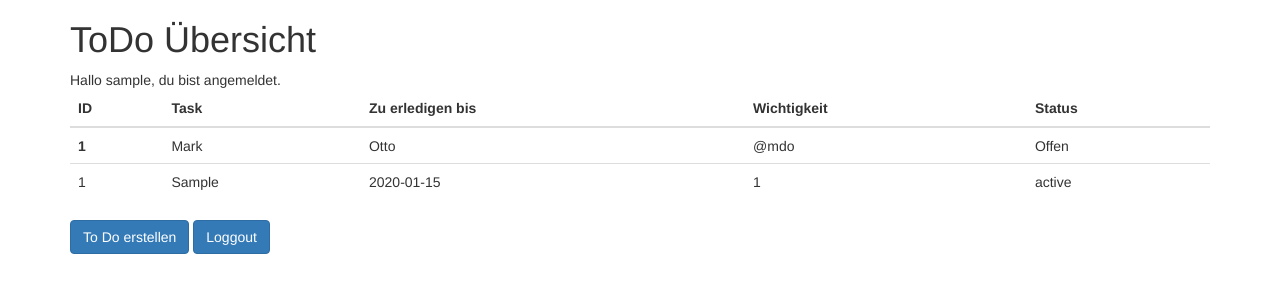
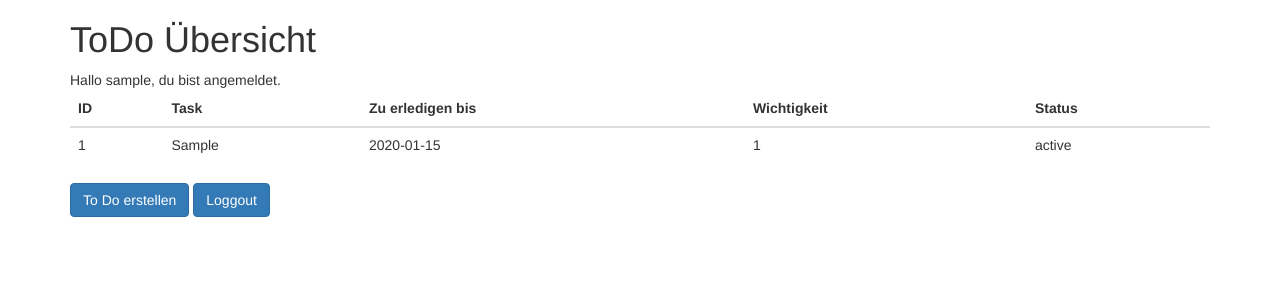
Before and after one commit to jimoh9324/M151ToDo, a PHP site: page /todo.php in a window 1280 px wide. Shown: the top 300 px of the page. Run offline with PHP 8.4, Linux system fonts and the light colour scheme; the visitor is signed in with stand-in values (Sample User, id 1); tables that the repository leaves empty hold one stand-in row (values such as "Sample post"); some libraries are stand-ins or nearby versions.

Commit message:
Es werden bei jedem Benutzer nur die von ihm erstellten Tasks angezeigt.

```diff
--- a/todo.php
+++ b/todo.php
@@ -81,19 +81,15 @@
             </thead>
 
             <tbody>
-                <tr>
-                <th scope="row">1</th>
-                <td>Mark</td>
-                <td>Otto</td>
-                <td>@mdo</td>
-                <td>Offen</td>
-                </tr>
-
 
                 <tr>
                 <?php
+
+                    //Userid in normale Variabel
+                    $userid = $_SESSION['userid'];
+
                     //Alle Todos für den jeweiligen Benutzer holen
-                    $query = "SELECT * FROM todo";
+                    $query = "SELECT * FROM todo WHERE userid = $userid";
                     $todos = $mysqli->query($query);
 
                     while($row = $todos->fetch_assoc())
```
